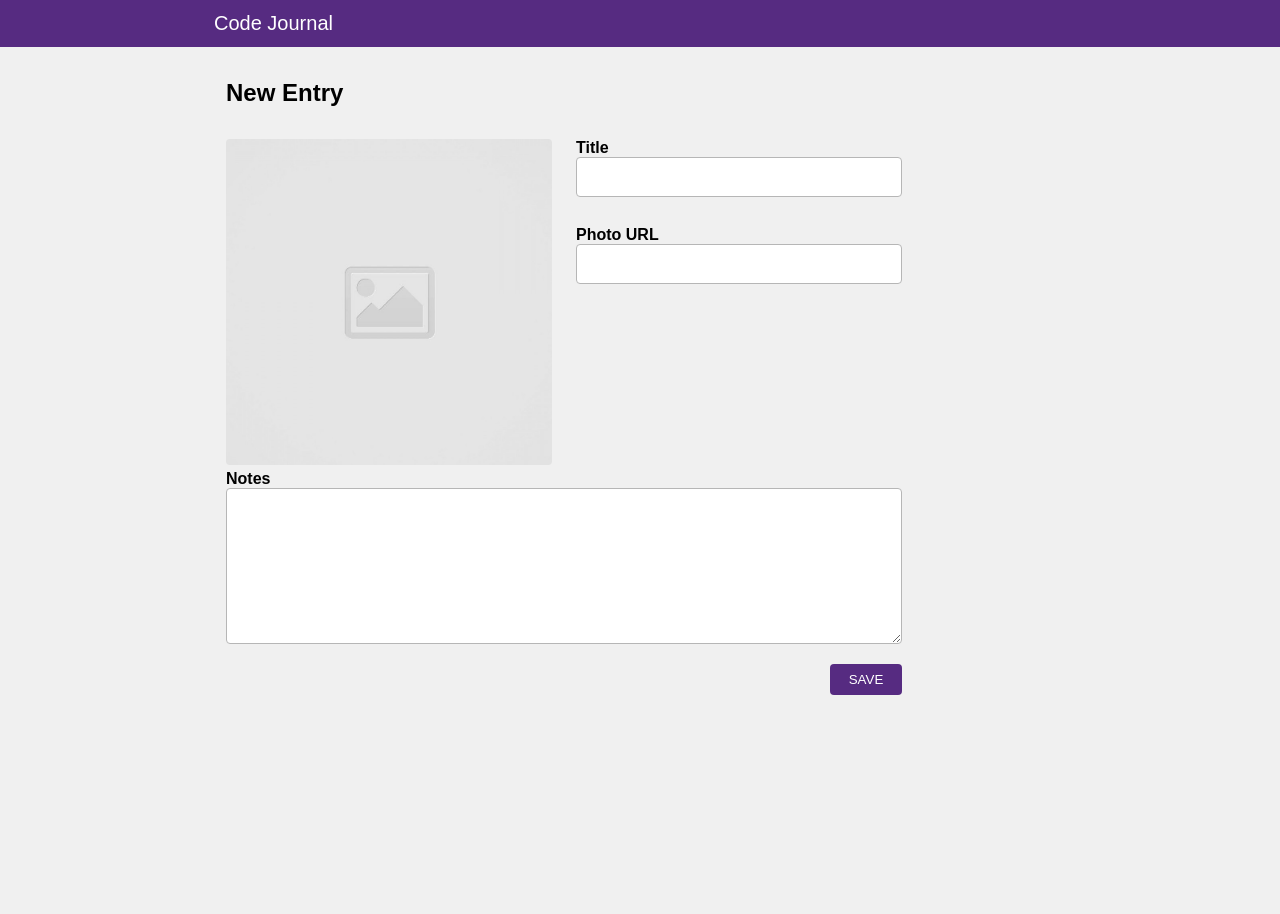
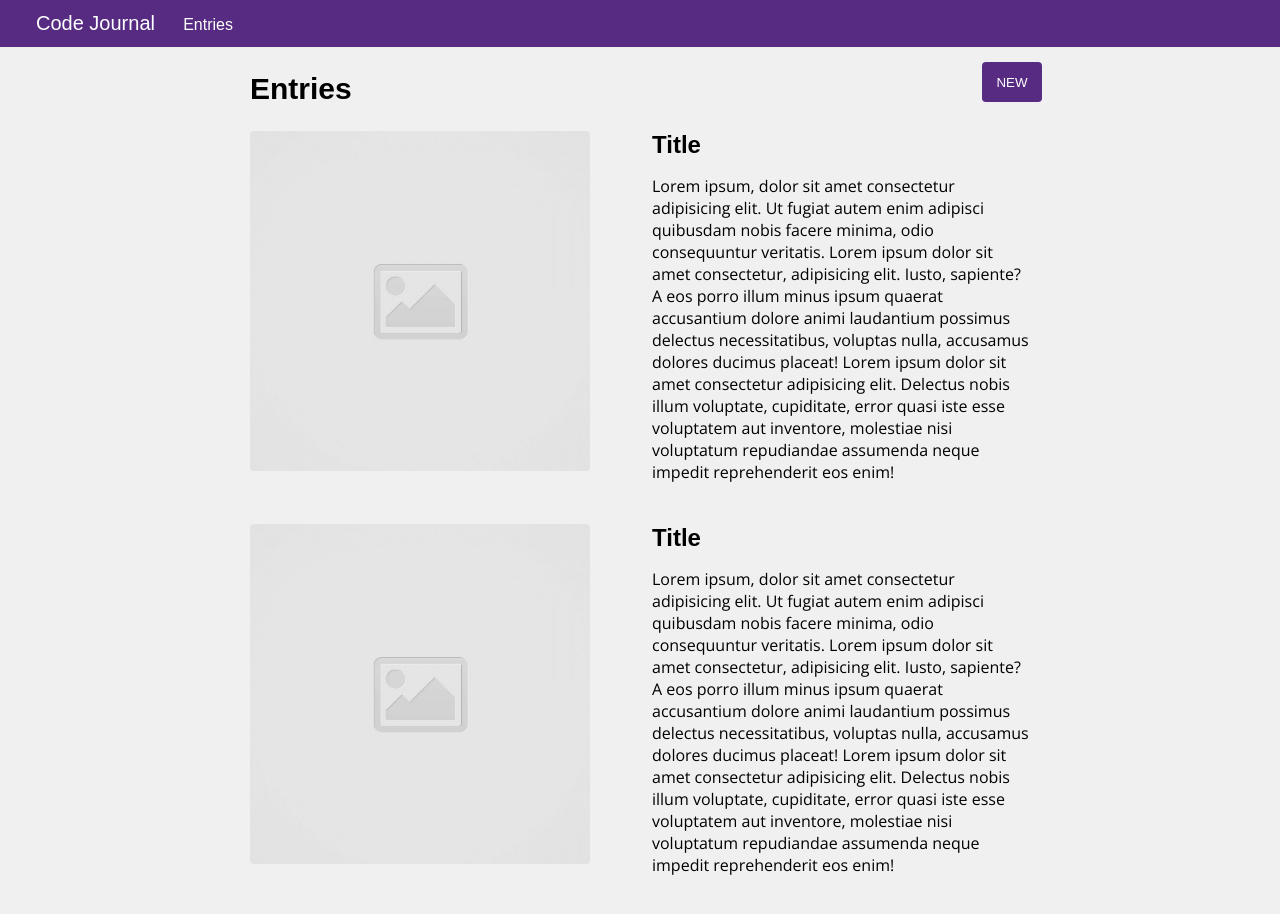
Before and after one commit to maryalenn/code-journal, a website: page index.html in a window 1280 px wide. Before the commit the page ends 800 px from the top, so only its background shows below. Drawn offline with nearby package versions, Linux system fonts and the light colour scheme; a web font is replaced by a local one.

Commit message:
Issue 2 - Tasks 1-4, Styling the View Entries display

```diff
--- a/css/styles.css
+++ b/css/styles.css
@@ -18,15 +18,55 @@ h6 {
   font-family: "Proza Libre", sans-serif;
 }
 
+h1 {
+  font-size: 30px;
+}
+
+h2 {
+  font-size: 24px;
+}
+
 header h1 {
   font-size: 20px;
   font-weight: normal;
+  display: inline;
+}
+
+header h2 {
+  font-size: 16px;
+  font-weight: normal;
+  display: inline;
+}
+
+ul,
+li {
+  margin: 0;
+  padding: 0;
+}
+
+li {
+  list-style: none;
 }
 
 img.placeholder,
 img.entry-image {
   width: 100%;
   border-radius: 4px;
+}
+
+.entries img {
+  width: 340px;
+  max-width: 98%;
+  border-radius: 4px;
+  margin-bottom: 15px;
+}
+
+.entries h2 {
+  margin: 0;
+}
+
+.entries.row {
+  margin-bottom: 25px;
 }
 
 .entry-form {
@@ -72,9 +112,20 @@ button {
   border: none;
   padding: 0.5rem;
   width: 72px;
+  height: 40px;
   margin-top: 15px;
 }
 
 .row.button {
   justify-content: flex-end;
 }
+
+button.new-button {
+  width: 60px;
+  height: 40px;
+}
+
+.section-top {
+  display: flex;
+  justify-content: space-between;
+}
--- a/index.html
+++ b/index.html
@@ -20,11 +20,12 @@
 <body>
   <header>
     <h1 class="container">Code Journal</h1>
+    <h2>Entries</h2>
   </header>
   <main class="container">
-    <div data-view="entry-form" class="entry-form">
+    <div data-view="entry-form" class="entry-form hidden">
       <form id="entry-form" action="">
-        <legend><h2>New Entry</h2></legend>
+        <legend><h1>New Entry</h1></legend>
         <div class="row">
           <div class="column-half">
             <img src="images/placeholder-image-square.jpg" alt="placeholder" class="placeholder">
@@ -53,6 +54,47 @@
         </div>
       </form>
     </div>
+    <div data-view="entries" class="container">
+      <section class="section-top">
+        <h1 class="column-half">Entries</h1>
+        <button class="new-button column-half">New</button>
+      </section>
+      <ul>
+        <li><!-- // PROTOTYPE -->
+          <div class="entries row">
+            <div class="column-half">
+              <img src="images/placeholder-image-square.jpg" alt=""></div>
+            <div class="column-half">
+              <h2>Title</h2>
+              <p>Lorem ipsum, dolor sit amet consectetur adipisicing elit. Ut fugiat autem enim adipisci quibusdam nobis facere minima, odio consequuntur veritatis.
+                Lorem ipsum dolor sit amet consectetur, adipisicing elit. Iusto, sapiente? A eos porro illum minus ipsum quaerat accusantium dolore animi laudantium possimus delectus necessitatibus, voluptas nulla, accusamus dolores ducimus placeat!
+                Lorem ipsum dolor sit amet consectetur adipisicing elit. Delectus nobis illum voluptate, cupiditate, error quasi iste esse voluptatem aut inventore, molestiae nisi voluptatum repudiandae assumenda neque impedit reprehenderit eos enim!
+              </p>
+            </div>
+          </div>
+        </li><!-- // END PROTOTYPE -->
+        <li>
+          <!-- // PROTOTYPE -->
+          <div class="entries row">
+            <div class="column-half">
+              <img src="images/placeholder-image-square.jpg" alt="">
+            </div>
+            <div class="column-half">
+              <h2>Title</h2>
+              <p>Lorem ipsum, dolor sit amet consectetur adipisicing elit. Ut fugiat autem enim adipisci quibusdam nobis facere
+                    minima, odio consequuntur veritatis.
+                    Lorem ipsum dolor sit amet consectetur, adipisicing elit. Iusto, sapiente? A eos porro illum minus ipsum quaerat
+                    accusantium dolore animi laudantium possimus delectus necessitatibus, voluptas nulla, accusamus dolores ducimus
+                    placeat!
+                    Lorem ipsum dolor sit amet consectetur adipisicing elit. Delectus nobis illum voluptate, cupiditate, error quasi
+                    iste esse voluptatem aut inventore, molestiae nisi voluptatum repudiandae assumenda neque impedit reprehenderit
+                    eos enim!
+              </p>
+            </div>
+          </div>
+        </li><!-- // END PROTOTYPE -->
+      </ul>
+    </div>
   </main>
   <script src="js/data.js"></script>
   <script src="js/main.js"></script>
--- a/js/main.js
+++ b/js/main.js
@@ -37,4 +37,3 @@ function saveEntry(event) {
   // console.log(data);
   $entryForm.reset();
 }
-/// /FINAL STEP BEFORE SUBMIT - TEST IN PRIVATE BROWSER AND MAKE SURE NO ERRORS
```
